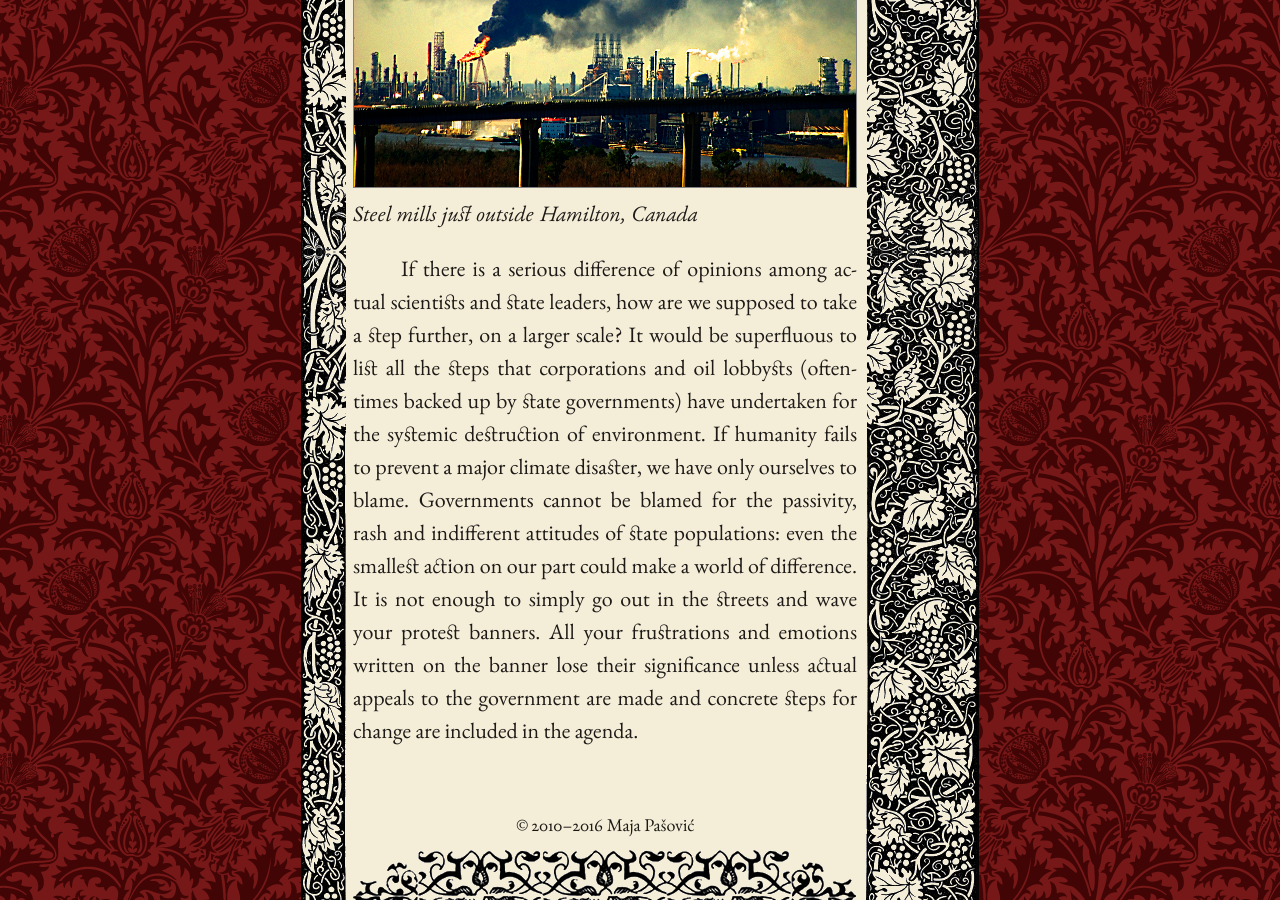
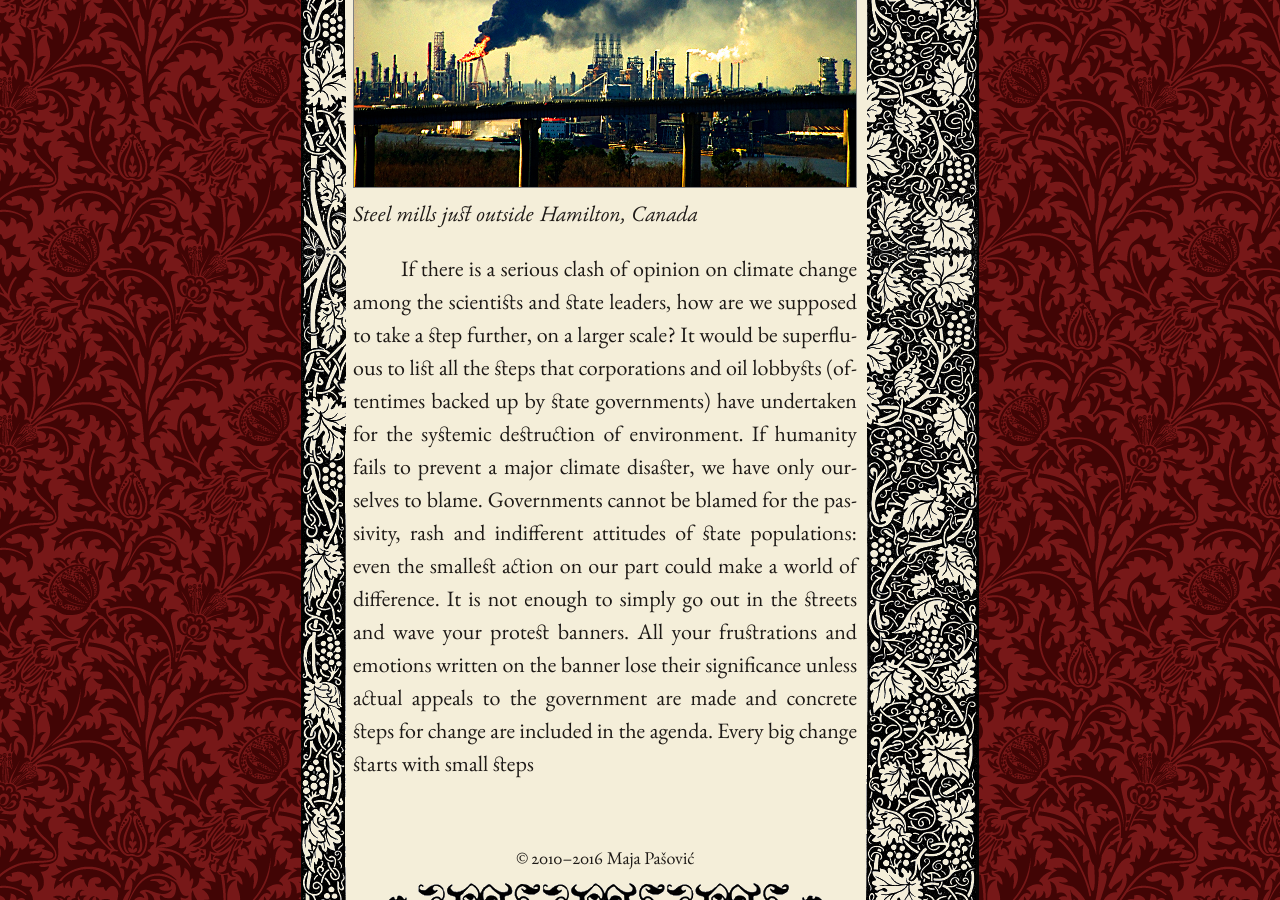
Before and after one commit to mpasovic/majapasovic.org, a Jekyll site: the page built from _posts/2016-08-29--baked-new-world-how-determined-are-we-to-survive-the-climate-crisis.md, in a window 1280 px wide and 900 px high, scrolled down 4683 px. Built offline with Jekyll 4.4.1, drawn with Linux system fonts in a browser that asks for light colours; nearby versions of some CDN libraries.

Commit message:
Updated 2016-08-29--baked-new-world-how-determined-are-we-to-survive-the-climate-crisis.md

```diff
--- a/_posts/2016-08-29--baked-new-world-how-determined-are-we-to-survive-the-climate-crisis.md
+++ b/_posts/2016-08-29--baked-new-world-how-determined-are-we-to-survive-the-climate-crisis.md
@@ -31,4 +31,4 @@ The World Meteorological Organization (WMO) has warned about the quick progress
 ![Hamilton_ON.jpg]({{site.baseurl}}/img/Hamilton_ON.jpg)
      *Steel mills just outside Hamilton, Canada*
 
-If there is a serious difference of opinions among actual scientists and state leaders, how are we supposed to take a step further, on a larger scale? It would be superfluous to list all the steps that corporations and oil lobbysts (oftentimes backed up by state governments) have undertaken for the systemic destruction of environment. If humanity fails to prevent a major climate disaster, we have only ourselves to blame. Governments cannot be blamed for the passivity, rash and indifferent attitudes of state populations: even the smallest action on our part could make a world of difference. It is not enough to simply go out in the streets and wave your protest banners. All your frustrations and emotions written on the banner lose their significance unless actual appeals to the government are made and concrete steps for change are included in the agenda.
+If there is a serious clash of opinion on climate change among the scientists and state leaders, how are we supposed to take a step further, on a larger scale? It would be superfluous to list all the steps that corporations and oil lobbysts (oftentimes backed up by state governments) have undertaken for the systemic destruction of environment. If humanity fails to prevent a major climate disaster, we have only ourselves to blame. Governments cannot be blamed for the passivity, rash and indifferent attitudes of state populations: even the smallest action on our part could make a world of difference. It is not enough to simply go out in the streets and wave your protest banners. All your frustrations and emotions written on the banner lose their significance unless actual appeals to the government are made and concrete steps for change are included in the agenda. Every big change starts with small steps
```
